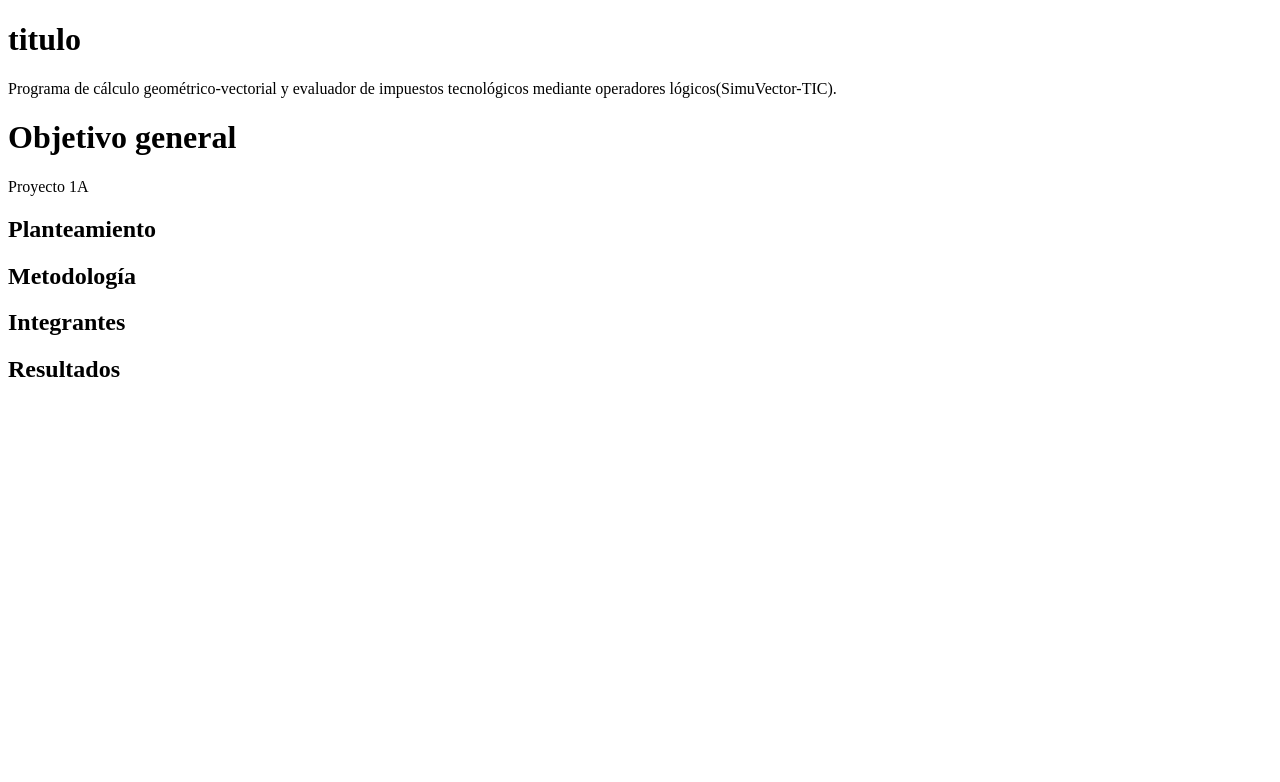
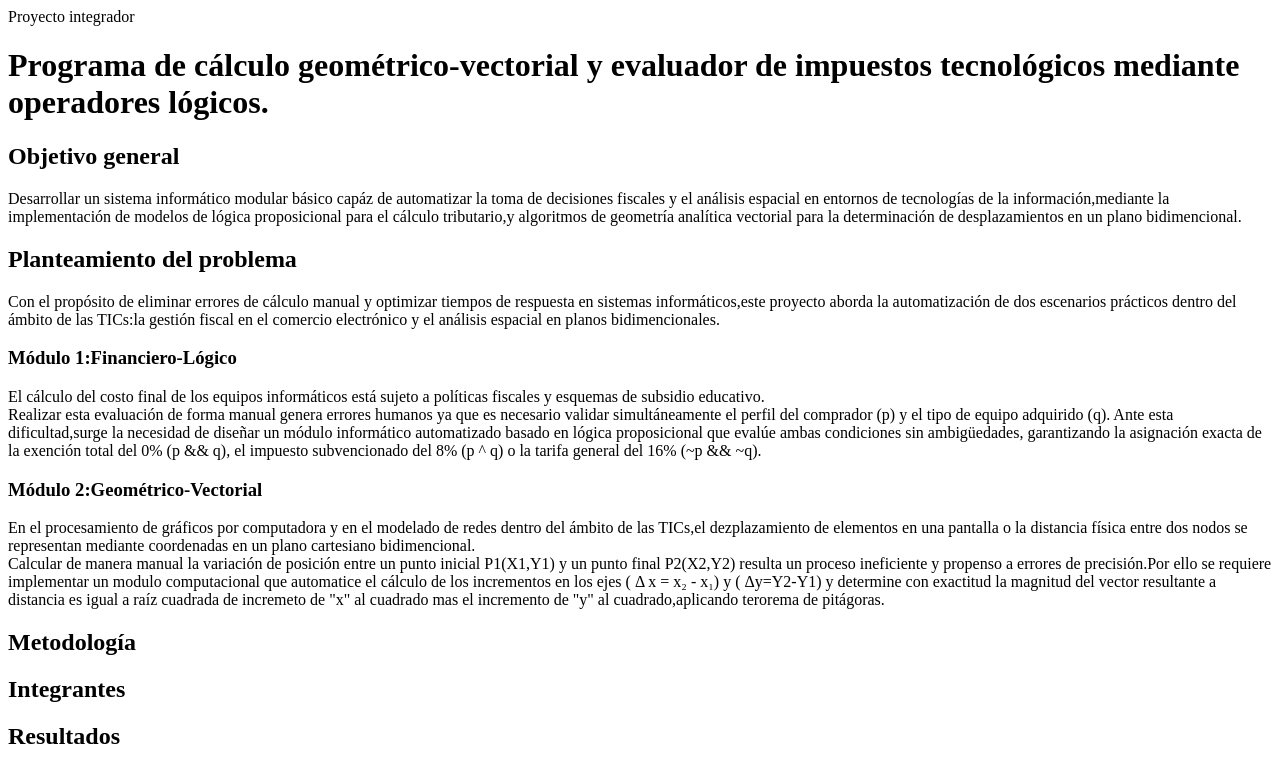
Before and after one commit to Rosasanchez23/Proyecto-1a, a plain HTML site: page index.html in a window 1280 px wide. Drawn offline with Linux system fonts and the light colour scheme.

Commit message:
T03:Se completo el título,objetivo y problemática en el Index.html

```diff
--- a/index.html
+++ b/index.html
@@ -6,19 +6,44 @@
     <title>Proyecto integrador explicacion</title>
 </head>
 <body>
-    <h1>titulo</h1>
-    <p>Programa de cálculo geométrico-vectorial y evaluador de impuestos tecnológicos
-        mediante operadores lógicos(SimuVector-TIC).
-    </p>
+<header>Proyecto integrador</header>
+    <h1>Programa de cálculo geométrico-vectorial y evaluador de impuestos tecnológicos
+        mediante operadores lógicos.
+    </h1>
 
-    <h1>Objetivo general</h1>
-    <p> </p>
+    <h2>Objetivo general</h2>
+    <p>Desarrollar un sistema informático modular básico capáz de automatizar la toma
+    de decisiones fiscales y el análisis espacial en entornos de tecnologías de
+     la información,mediante la implementación de modelos de lógica proposicional
+   para el cálculo tributario,y algoritmos de geometría analítica vectorial para la
+    determinación de desplazamientos en un plano bidimencional. </p>
 
-    <header>Proyecto 1A</header>
+
+
     <main>
         <section id="planteamiento">
-            <h2>Planteamiento</h2>
-        </section>
+            <h2>Planteamiento del problema</h2>
+            <p> Con el propósito de eliminar errores de cálculo manual y optimizar
+                tiempos de respuesta en sistemas informáticos,este proyecto aborda
+                la automatización de dos escenarios prácticos dentro del ámbito de
+                las TICs:la gestión fiscal en el comercio electrónico y el análisis
+                espacial en planos bidimencionales. </p>
+             <h3>Módulo 1:Financiero-Lógico</h3>
+
+             <p>El cálculo del costo final de los equipos informáticos está sujeto a políticas fiscales y esquemas de subsidio educativo.<br>
+                Realizar esta evaluación de forma manual genera errores humanos ya que es necesario validar simultáneamente el perfil del comprador (p) y el tipo de equipo adquirido (q).
+                Ante esta dificultad,surge la necesidad de diseñar un módulo informático automatizado basado en lógica proposicional que evalúe ambas condiciones sin ambigüedades,
+                garantizando la asignación exacta de la exención total del 0% (p && q), el impuesto subvencionado del 8% (p ^ q) o la tarifa general del 16% (~p && ~q).
+             </p>
+
+            <h3> Módulo 2:Geométrico-Vectorial</h3>
+            <p>En el procesamiento de gráficos por computadora y en el modelado de  redes dentro del ámbito de las TICs,el dezplazamiento de elementos en una
+            pantalla o la distancia física entre dos nodos se representan mediante coordenadas en un plano cartesiano bidimencional.<br>Calcular de manera manual la
+             variación de posición entre un punto inicial P1(X1,Y1) y un punto final P2(X2,Y2) resulta un proceso ineficiente y propenso a errores de precisión.Por ello se requiere implementar un modulo computacional que automatice el cálculo de
+             los incrementos en los ejes ( Δ x = x₂ - x₁) y ( Δy=Y2-Y1) y determine con exactitud la magnitud del vector resultante a distancia es igual a raíz cuadrada de incremeto de "x" al cuadrado mas el incremento de "y" al cuadrado,aplicando terorema de pitágoras.</p>
+
+
+         </section>
         <section id="metodologia">
             <h2>Metodología</h2>
         </section>
```
